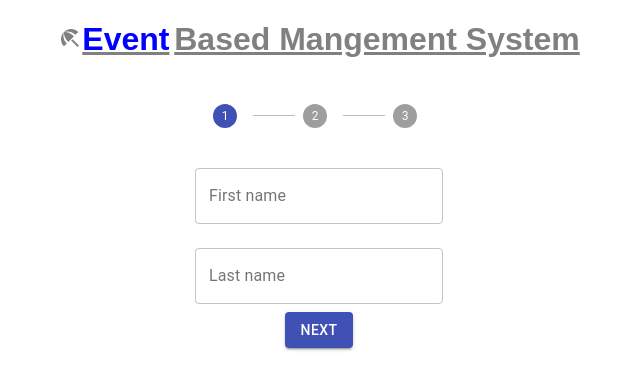
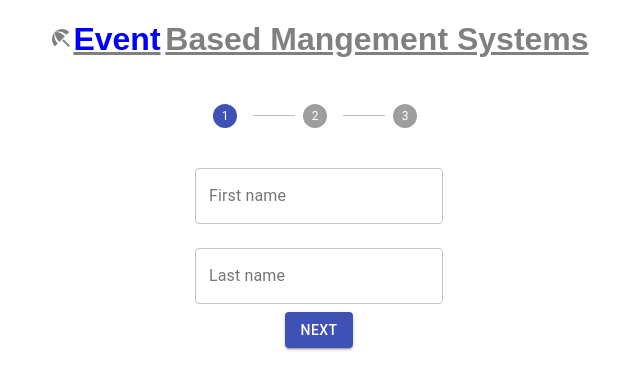
Before and after one commit to Rakeshbaghel021/Event, a React (Create React App) app: page / in a window 1280 px wide. Shown: the top 390 px of the page, without its empty margins (321-961 px from the left). Built offline with nearby package versions, Linux system fonts and the light colour scheme.

Commit message:
end  event

```diff
--- a/src/App.js
+++ b/src/App.js
@@ -38,7 +38,7 @@ function App() {
           >
             Event
           </span>
-          Based Mangement System
+          Based Mangement Systems
         </h1>
         <div className="center-stepper">
           <Stepper
```
